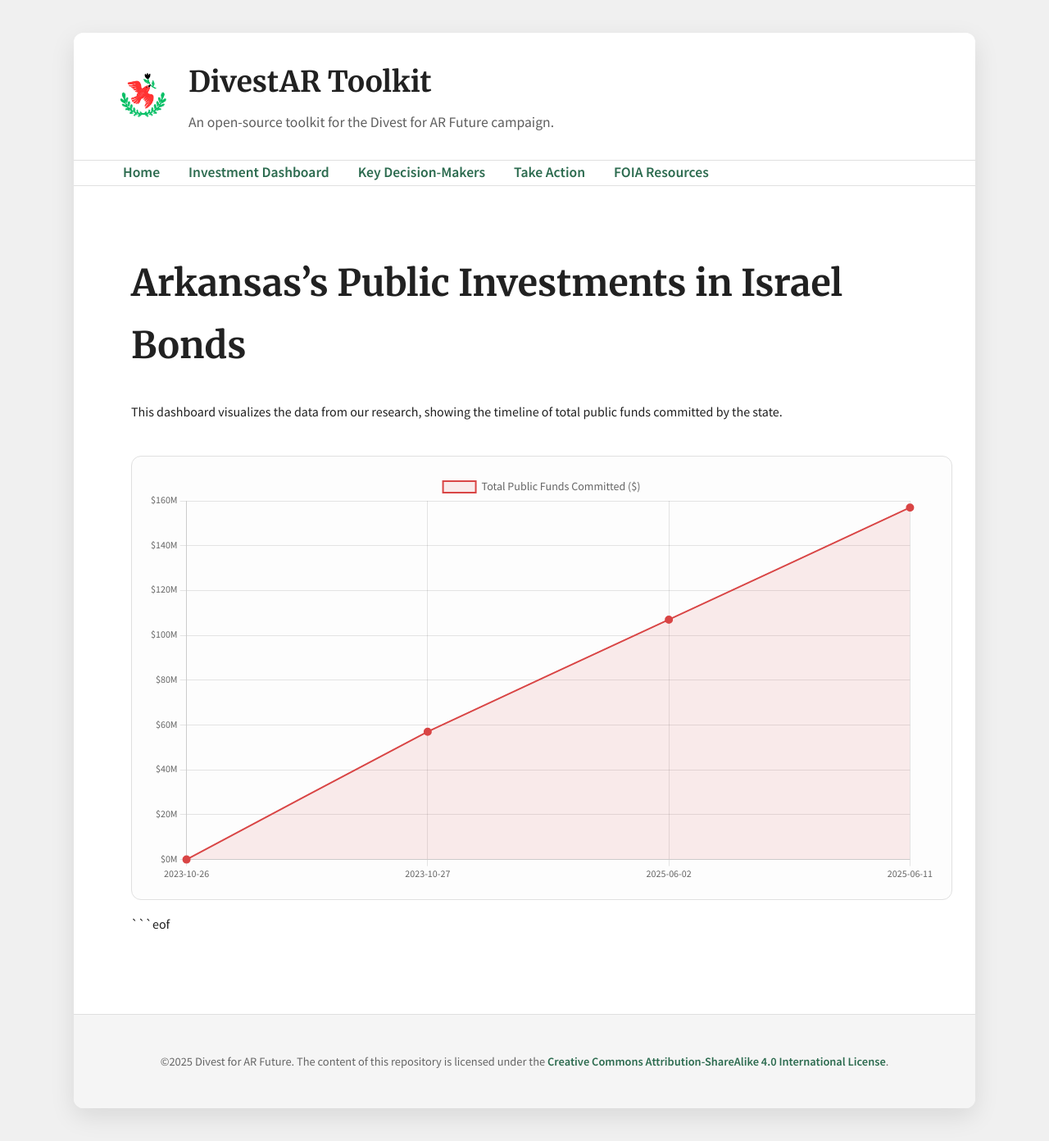
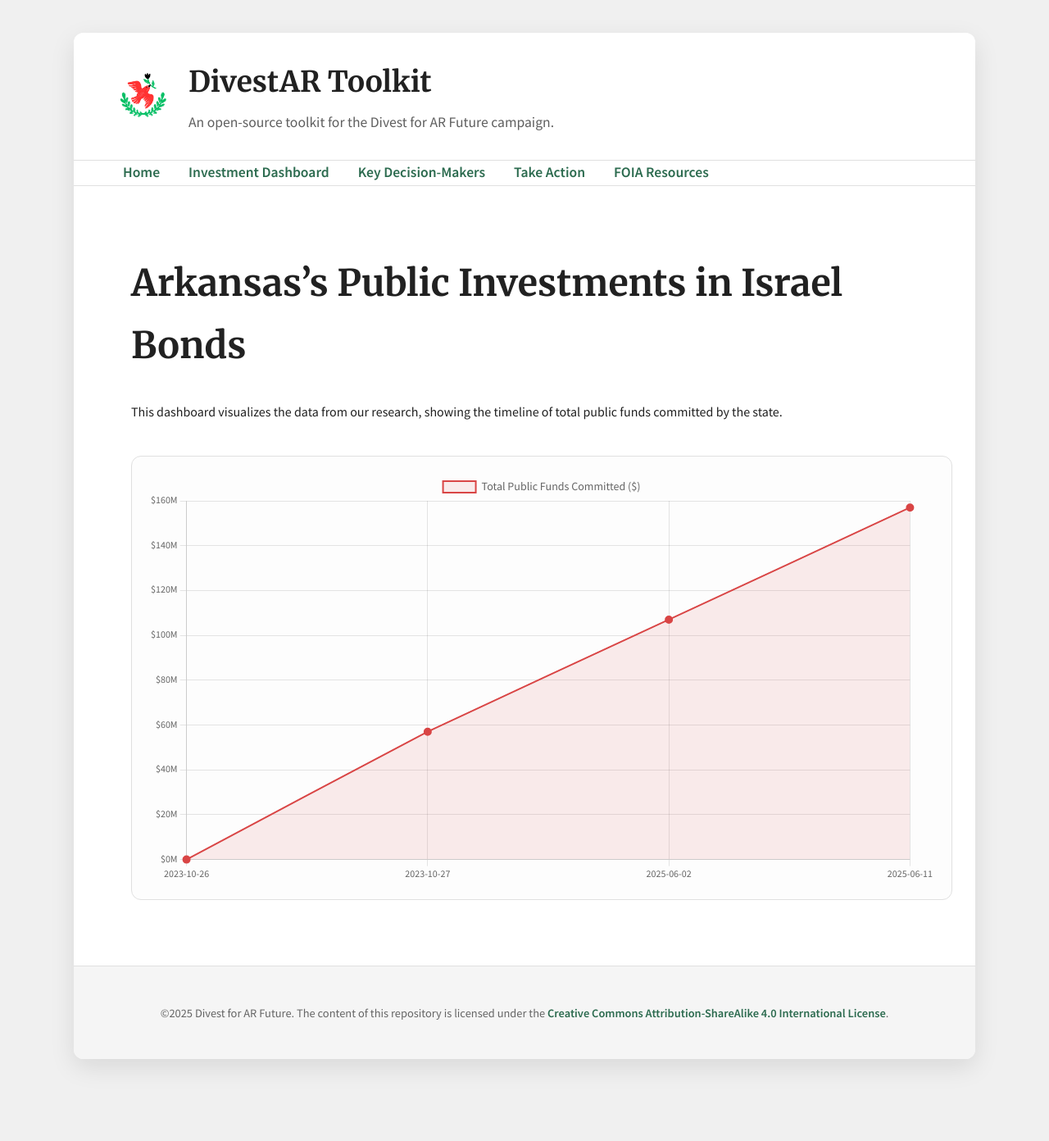
Before and after one commit to DunlapJP/divestar-toolkit, a Jekyll site: the page built from dashboard.md, in a window 1280 px wide. Shown: the whole page at 82% size. Built offline with Jekyll 4.4.1, drawn with Linux system fonts in a browser that asks for light colours; some web fonts are replaced; after the commit the page ends 1332 px from its top, so only the background shows below that.

Commit message:
Update dashboard.md

````diff
--- a/dashboard.md
+++ b/dashboard.md
@@ -124,4 +124,3 @@ document.addEventListener("DOMContentLoaded", function() {
   });
 });
 </script>
-```eof
````
